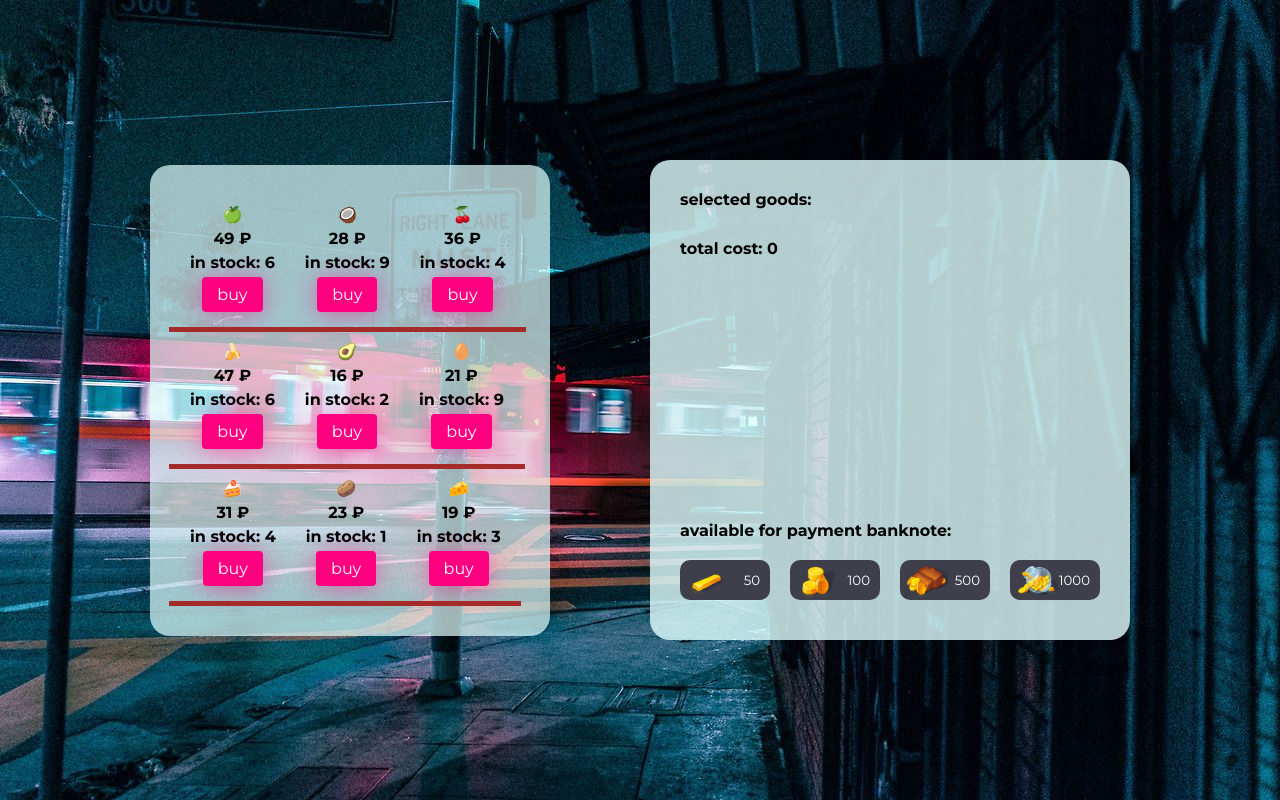
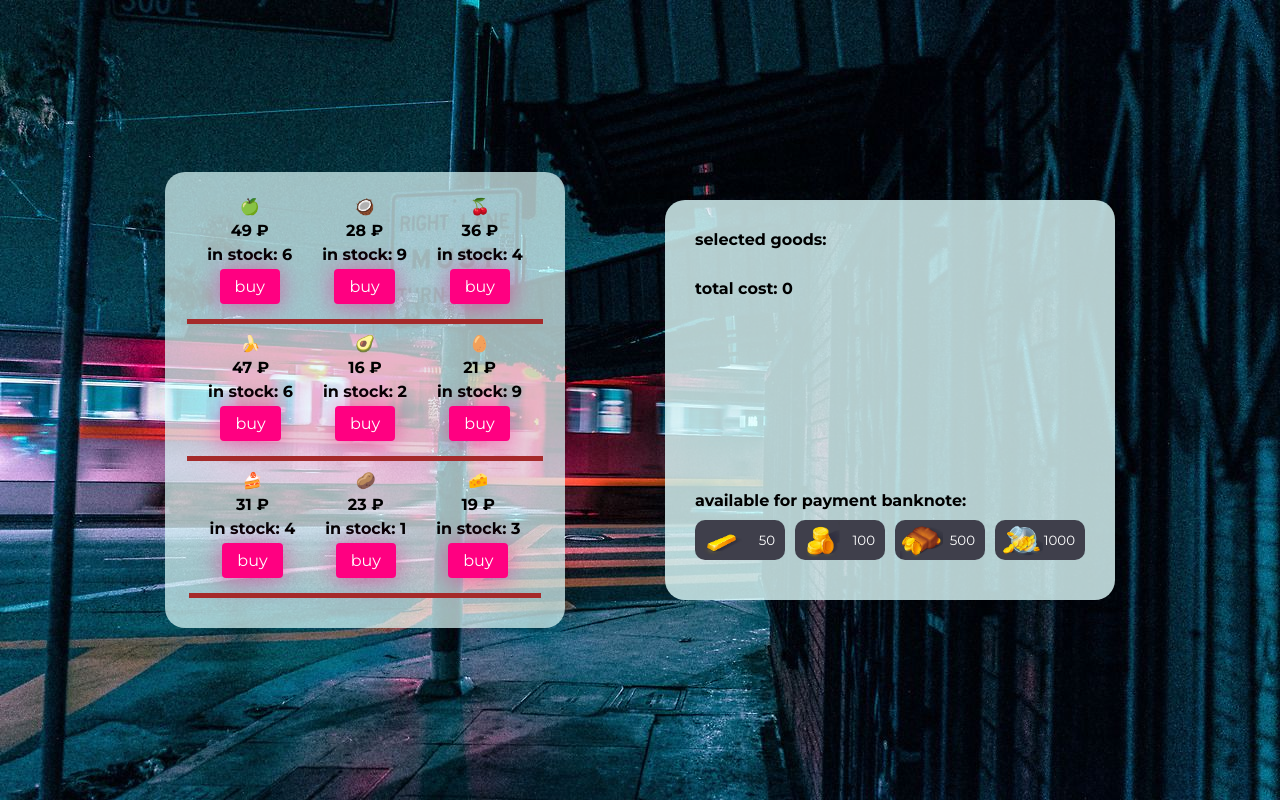
Before and after one commit to ludaalt/vending_machine, a React (Create React App) app: page / in a window 1280 px wide. Built offline with nearby package versions, Linux system fonts and the light colour scheme.

Commit message:
style: correct styles && add adaptive

```diff
--- a/src/App.tsx
+++ b/src/App.tsx
@@ -6,7 +6,7 @@ import Vendor from "./components/Vendor";
 import UserPanel from "./components/UserPanel";
 
 const AppWrapper = styled.div`
-  padding: 30px 0;
+  padding: 30px;
   min-height: 100vh;
   display: flex;
   align-items: center;
@@ -14,6 +14,14 @@ const AppWrapper = styled.div`
   gap: 100px;
   background-image: url("./images/bg.jpg");
   background-size: cover;
+
+  @media (max-width: 1000px) {
+    gap: 50px;
+  }
+
+  @media (max-width: 900px) {
+    flex-direction: column;
+  }
 `;
 
 const App = (): JSX.Element => {
--- a/src/components/MoneyPanel.tsx
+++ b/src/components/MoneyPanel.tsx
@@ -4,18 +4,15 @@ import MoneyButton from "./MoneyButton";
 
 const StyledMoneyPanel = styled.div`
   display: flex;
-  justify-content: space-between;
-  margin-top: 20px;
-
-  & button:not(:last-child) {
-    margin-right: 20px;
-  }
+  flex-wrap: wrap;
+  justify-content: center;
+  gap: 10px;
 `;
 
 const MoneyPanel = () => {
   return (
     <div>
-      <p>available for payment banknote:</p>
+      <p style={{ marginBottom: "10px" }}>available for payment banknote:</p>
       <StyledMoneyPanel>
         <MoneyButton nominal={50} />
         <MoneyButton nominal={100} />
--- a/src/components/ProductItem.tsx
+++ b/src/components/ProductItem.tsx
@@ -33,6 +33,11 @@ const StyledProductItem = styled.li<Pick<Props, "item">>`
       transform: ${(props) => (props.item.count === 0 ? `none` : `scale(1.3)`)};
     }
   }
+
+  @media (max-width: 400px) {
+    gap: 0;
+    width: 90%;
+  }
 `;
 
 const ProductItem: FC<Props> = ({ item }) => {
--- a/src/components/ProductsList.tsx
+++ b/src/components/ProductsList.tsx
@@ -8,6 +8,7 @@ import { ProductsContextType } from "../types/types";
 const StyledProductsList = styled.ul`
   display: flex;
   flex-wrap: wrap;
+  justify-content: center;
 `;
 
 const ProductsList = () => {
--- a/src/components/UserCart.tsx
+++ b/src/components/UserCart.tsx
@@ -56,7 +56,7 @@ const UserCart: FC = () => {
   } = useContext(ProductsContext) as ProductsContextType;
 
   return (
-    <div>
+    <div style={{ marginBottom: "20px" }}>
       <p>selected goods:</p>
       {!change && (
         <StyledCartList>
--- a/src/components/UserPanel.tsx
+++ b/src/components/UserPanel.tsx
@@ -13,10 +13,13 @@ const StyledUserPanel = styled.div`
   background-color: rgba(225, 255, 255, 0.8);
 
   border-radius: 20px;
-  max-width: 40%;
-  min-height: 60vh;
+  min-height: 400px;
   padding: 30px;
-  transition: all 5s ease;
+
+  @media (max-width: 1000px) {
+    padding: 30px 15px;
+    max-width: 350px;
+  }
 `;
 
 const UserPanel = () => {
--- a/src/components/Vendor.tsx
+++ b/src/components/Vendor.tsx
@@ -7,7 +7,16 @@ const StyledVendor = styled.div`
   width: 400px;
   padding: 25px;
   padding-bottom: 35px;
+  padding-top: 10px;
   background-color: rgba(225, 255, 255, 0.7);
+
+  @media (max-width: 1000px) {
+    padding: 5px 15px 30px;
+  }
+
+  @media (max-width: 420px) {
+    width: 90%;
+  }
 `;
 
 const Vendor = () => {
```
